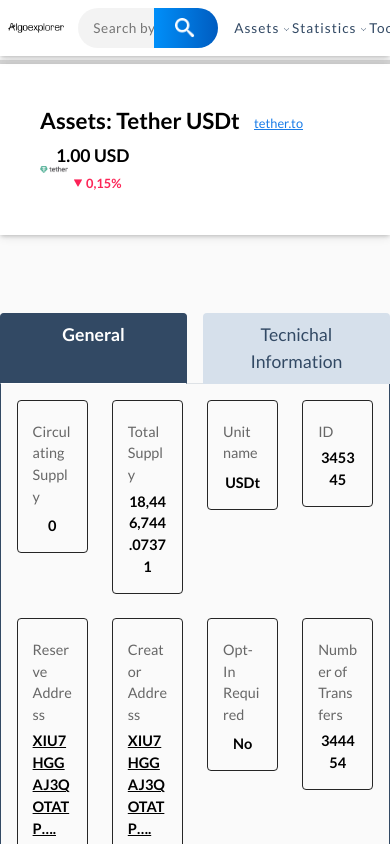
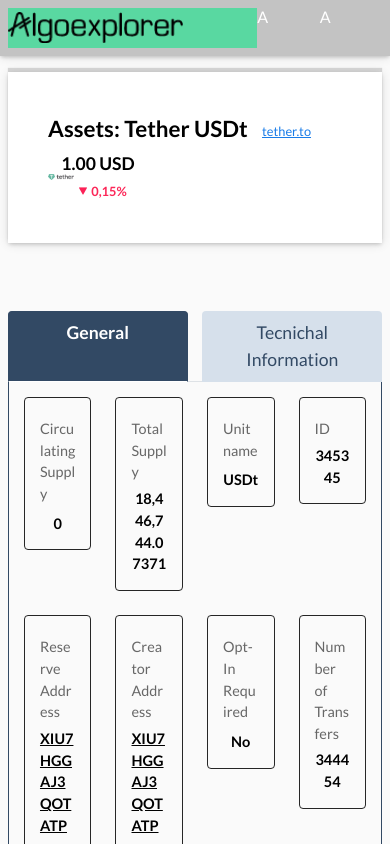
Before and after one commit to ariamsalazar/front-algoexplorer, a React (Create React App) app: page /assets in a window 390 px wide. Shown: the top 844 px of the page. Built offline with nearby package versions, Linux system fonts and the light colour scheme.

Commit message:
Mobile structure

```diff
--- a/src/App.css
+++ b/src/App.css
@@ -194,3 +194,34 @@ body {
 
 .align-right {
   text-align: right !important; }
+
+/*BIG SCREEN > LAPTOPS / DESKTOPS */
+/* MEDIUM SCREEN > TABLETS */
+/*BIG SCREEN > LAPTOPS / DESKTOPS */
+/* SMALL SCREEN > MOBILE */
+@media (max-width: 760px) {
+  .body {
+    width: 100%;
+    margin: auto 0; }
+  .app {
+    background-color: #eaeff5;
+    width: 100%; }
+  .root {
+    background-color: transparent; }
+  .master__container {
+    width: 100%;
+    position: relative;
+    padding: 8px;
+    margin: 0 auto !important;
+    text-align: center !important; }
+  .master {
+    display: inline-block;
+    max-width: 100%;
+    width: 100%;
+    margin-bottom: 40px; }
+  .root.home {
+    position: relative !important;
+    margin-top: 60px !important;
+    padding: 0 !important;
+    width: 100%;
+    display: inline-block !important; } }
--- a/src/App.scss
+++ b/src/App.scss
@@ -70,6 +70,7 @@ background:$color-gray;
 .MuiGrid-spacing-xs-5 {
     width: calc(100% + 40px);
     margin: 0px !important;
+    // background-color: yellow;
 }
 
 .master__container{
@@ -211,3 +212,55 @@ background:$color-gray;
 .align-right{
     text-align: right !important;
 }
+
+/*BIG SCREEN > LAPTOPS / DESKTOPS */
+@media (min-width: 1025px){
+
+
+}
+/* MEDIUM SCREEN > TABLETS */
+@media (min-width: 768px) and (max-width: 1024px){
+
+
+}
+/*BIG SCREEN > LAPTOPS / DESKTOPS */
+@media (max-width: 1125px){
+
+}
+
+/* SMALL SCREEN > MOBILE */
+@media (max-width: 760px){
+    .body{
+        width: 100%;
+        margin: auto 0;
+    }
+    .app{
+        background-color: #eaeff5;;
+        width: 100%;
+    }
+    .root{
+        background-color: transparent;
+    }
+    .master__container{
+        width: 100%;
+        position: relative;
+        padding: 8px;
+        // background-color: pink;
+        margin: 0 auto !important;
+        text-align: center !important;
+    }
+    .master{
+        // background-color: purple;
+        display: inline-block;
+        max-width: 100%;
+        width: 100%;
+        margin-bottom: 40px;
+    }
+    .root.home {
+        position: relative !important;
+        margin-top: 60px !important;
+        padding: 0 !important;
+        width: 100%;
+        display: inline-block !important;
+    }
+}
--- a/src/components/Header/Header.css
+++ b/src/components/Header/Header.css
@@ -7,6 +7,10 @@
   align-items: center;
   justify-content: center !important;
   text-align: center !important; }
+
+.app__bar__mobile {
+  display: none;
+  opacity: 0; }
 
 .app__bar {
   background-color: #fff !important;
@@ -254,3 +258,27 @@
 .MuiToolbar-gutters {
   padding-left: 16px !important;
   padding-right: 16px !important; }
+
+/*BIG SCREEN > LAPTOPS / DESKTOPS */
+/* MEDIUM SCREEN > TABLETS */
+/*BIG SCREEN > LAPTOPS / DESKTOPS */
+/* SMALL SCREEN > MOBILE */
+@media (max-width: 760px) {
+  .app__bar {
+    opacity: 0; }
+  .app__bar__mobile {
+    top: 'auto';
+    top: 0;
+    opacity: 1;
+    background-color: #c3c3c3 !important;
+    box-shadow: 0px 2px 4px -1px rgba(0, 0, 0, 0.2), 0px -4px 1px 0px rgba(0, 0, 0, 0.14), 0px 1px 10px 0px rgba(0, 0, 0, 0.12) !important; }
+    .app__bar__mobile .logo__main.mobile {
+      width: 100%;
+      height: 40px;
+      background-image: url("../../assets/images/logo-new.png");
+      background-position: left center;
+      background-repeat: no-repeat;
+      background-size: 70%;
+      display: inline-block;
+      cursor: pointer;
+      background-color: #59d8a1; } }
--- a/src/components/Header/Header.jsx
+++ b/src/components/Header/Header.jsx
@@ -2,12 +2,15 @@ import React from 'react';
 import './Header.css';
 import AppBar from '@material-ui/core/AppBar';
 import Toolbar from '@material-ui/core/Toolbar';
+import IconButton from '@material-ui/core/IconButton';
 import Grid from '@material-ui/core/Grid';
 import Button from '@material-ui/core/Button';
 import Link from '@material-ui/core/Link';
 import iconSearch from '../../assets/images/search.png';
 import iconWallet from '../../assets/images/wallet-blue.png';
-
+import MenuIcon from '@material-ui/icons/Menu';
+import SearchIcon from '@material-ui/icons/Search';
+import MoreIcon from '@material-ui/icons/MoreVert';
 class Header extends React.Component {
 
     constructor(props) {
@@ -47,6 +50,7 @@ class Header extends React.Component {
     render(){
         return (
             <div className="root header">
+                {/* NavBar Desktop */}
                 <AppBar position="static" className="app__bar">
                     <Toolbar  >
                         <Grid container spacing={2} className="master">
@@ -112,6 +116,29 @@ class Header extends React.Component {
                         </Grid>
                     </Toolbar>
                 </AppBar>
+                {/* NavBar Mobile */}
+                <AppBar position="fixed" className="app__bar__mobile">
+                    <Toolbar>
+                        {/* <div className="grow" />
+                        <IconButton color="inherit">
+                            <SearchIcon />
+                        </IconButton>
+                        <IconButton edge="start" color="inherit" aria-label="open drawer">
+                            <MenuIcon />
+                        </IconButton> */}
+                        <Grid container spacing={2} >
+                            <Grid item xs={8} className="paper no-padding">
+                                <Link href="/" className="logo__main mobile av" />
+                            </Grid>
+                            <Grid item xs={2} className="paper no-padding">
+                                A
+                            </Grid>
+                            <Grid item xs={2} className="paper no-padding">
+                                A
+                            </Grid>
+                        </Grid>
+                    </Toolbar>
+                </AppBar>
             </div>
         );
     }
--- a/src/components/Header/Header.scss
+++ b/src/components/Header/Header.scss
@@ -15,8 +15,11 @@ $blue-middle: #005cc0;
     justify-content: center !important;
     text-align: center !important;
 }
+.app__bar__mobile{
+    display: none;
+    opacity: 0;
+}
 .app__bar{
-
     background-color: $white !important;
     box-shadow: 0px 2px 4px -1px rgba(0,0,0,0.2), 0px -4px 1px 0px rgba(0,0,0,0.14), 0px 1px 10px 0px rgba(0,0,0,0.12) !important;
     justify-content: center !important;
@@ -304,3 +307,47 @@ $blue-middle: #005cc0;
     padding-left: 16px !important;
     padding-right: 16px !important;
 }
+
+
+
+/*BIG SCREEN > LAPTOPS / DESKTOPS */
+@media (min-width: 1025px){
+
+
+}
+/* MEDIUM SCREEN > TABLETS */
+@media (min-width: 768px) and (max-width: 1024px){
+
+
+}
+/*BIG SCREEN > LAPTOPS / DESKTOPS */
+@media (max-width: 1125px){
+
+}
+
+/* SMALL SCREEN > MOBILE */
+@media (max-width: 760px){
+
+    .app__bar{
+        opacity: 0;
+    }
+    .app__bar__mobile{
+        top: 'auto';
+        top: 0;
+        opacity: 1;
+        background-color: #c3c3c3 !important;
+        box-shadow: 0px 2px 4px -1px rgba(0,0,0,0.2), 0px -4px 1px 0px rgba(0,0,0,0.14), 0px 1px 10px 0px rgba(0,0,0,0.12) !important;
+
+        .logo__main.mobile{
+            width: 100%;
+            height: 40px;
+            background-image: url('../../assets/images/logo-new.png');
+            background-position: left center;
+            background-repeat: no-repeat;
+            background-size: 70%;
+            display: inline-block;
+            cursor: pointer;
+            background-color: $green-light;
+        }
+    }
+}
--- a/src/components/Home/Home.jsx
+++ b/src/components/Home/Home.jsx
@@ -13,7 +13,7 @@ class Home extends React.Component {
                 <div className="root home">
                     {/* Overview component */}
                     <Grid container spacing={0}>
-                        <Grid item xs={6}>
+                        <Grid item xs={6} sm={6} md={6}>
                             <Paper className="paper">
                                 <span className="title__main">Overview</span>
                             </Paper>
@@ -23,7 +23,7 @@ class Home extends React.Component {
                         </Grid> */}
                     </Grid>
                     <Grid container spacing={2}>
-                        <Grid item xs={12}>
+                        <Grid item xs={12} sm={12} md={12}>
                             <Paper className="paper less-padding" >
                                 <Overeview />
                             </Paper>
@@ -34,12 +34,12 @@ class Home extends React.Component {
                     </Grid>
                     {/* Lastest Blocks / Transactions component */}
                     <Grid container spacing={3}>
-                        <Grid item xs={6}>
+                        <Grid item xs={12} sm={6} md={6}>
                             <Paper className="paper less-padding">
                                 <LastestTransactions/>
                             </Paper>
                         </Grid>
-                        <Grid item xs={6}>
+                        <Grid item xs={12} sm={6} md={6}>
                             <Paper className="paper less-padding">
                                 <LastestBlocks/>
                             </Paper>
--- a/src/components/LastestTransactions/LastestTransactions.jsx
+++ b/src/components/LastestTransactions/LastestTransactions.jsx
@@ -10,10 +10,10 @@ class LastestTransactions extends React.Component {
             <div className="list__container">
                 <div className="root">
                     <Grid container spacing={0} className="title__container">
-                        <Grid item xs={6}>
+                        <Grid item md={6}>
                             <span className="title-list">Lastest Transactions</span>
                         </Grid>
-                        <Grid item xs={6} classaName="align-right">
+                        <Grid item md={6} classaName="align-right">
                             <Button className="btn__more av">View all transaction</Button>
                         </Grid>
                     </Grid>
--- a/src/components/Overview/Overview.jsx
+++ b/src/components/Overview/Overview.jsx
@@ -68,25 +68,25 @@ class Overview extends React.Component {
                 <div className="root">
                     {/* First component */}
                     <Grid container spacing={0}>
-                            <Grid item xs={3}>
+                            <Grid item sm={3} xs={6} md={3}>
                                 <Paper className="paper little">
                                     <span className="box-title">Latest Blocks</span>
                                     <div className="box-value">353533</div>
                                 </Paper>
                             </Grid>
-                            <Grid item xs={3}>
+                            <Grid item sm={3} xs={6} md={3}>
                                 <Paper className="paper little">
                                     <span className="box-title">Circulating Supply <img className="iconInfo" src={infoIcon} /></span>
                                     <div className="box-value"> 605,978,371 <img className="logoAlgo" src={algoLogo} /></div>
                                 </Paper>
                             </Grid>
-                            <Grid item xs={3}>
+                            <Grid item sm={3} xs={6} md={3}>
                                 <Paper className="paper little">
                                     <span className="box-title">Tradable Supply <img className="iconInfo" src={infoIcon} /></span>
                                     <div className="box-value"> 2,605,978,371 <img className="logoAlgo" src={algoLogo}/></div>
                                 </Paper>
                             </Grid>
-                            <Grid item xs={3}>
+                            <Grid item sm={3} xs={6} md={3}>
                                 <Paper className="paper little">
                                     <span className="box-title">Online Stake <img className="iconInfo" src={infoIcon} /></span>
                                     <div className="box-value "> 1,622,972,252 <img className="logoAlgo" src={algoLogo}/></div>
@@ -97,7 +97,7 @@ class Overview extends React.Component {
                 <div className="root with-margin-top">
                      {/* Second Component  */}
                      <Grid container spacing={0}>
-                        <Grid item xs={3}>
+                        <Grid item md={3} sm={3} xs={6}>
                             <Paper className="paper little">
                                 <span className="box-title">Algo price</span>
                                 <div className="center__container">
@@ -106,7 +106,7 @@ class Overview extends React.Component {
                                 </div>
                             </Paper>
                         </Grid>
-                        <Grid item xs={3}>
+                        <Grid item md={3} sm={3} xs={6}>
                             <Paper className="paper little">
                                 <span className="box-title">Block transaction speed <img className="iconInfo" src={infoIcon} /></span>
                                 <div className="chart__container">
@@ -114,7 +114,7 @@ class Overview extends React.Component {
                                 </div>
                             </Paper>
                         </Grid>
-                        <Grid item xs={6}>
+                        <Grid item md={6} sm={6} xs={12}>
                             <Paper className="paper little">
                                 <span className="box-title side">Algo Daily transactions: <span className="t-blue">2535</span></span>
                                 <Link className="link__open">Open Chart</Link>
```
